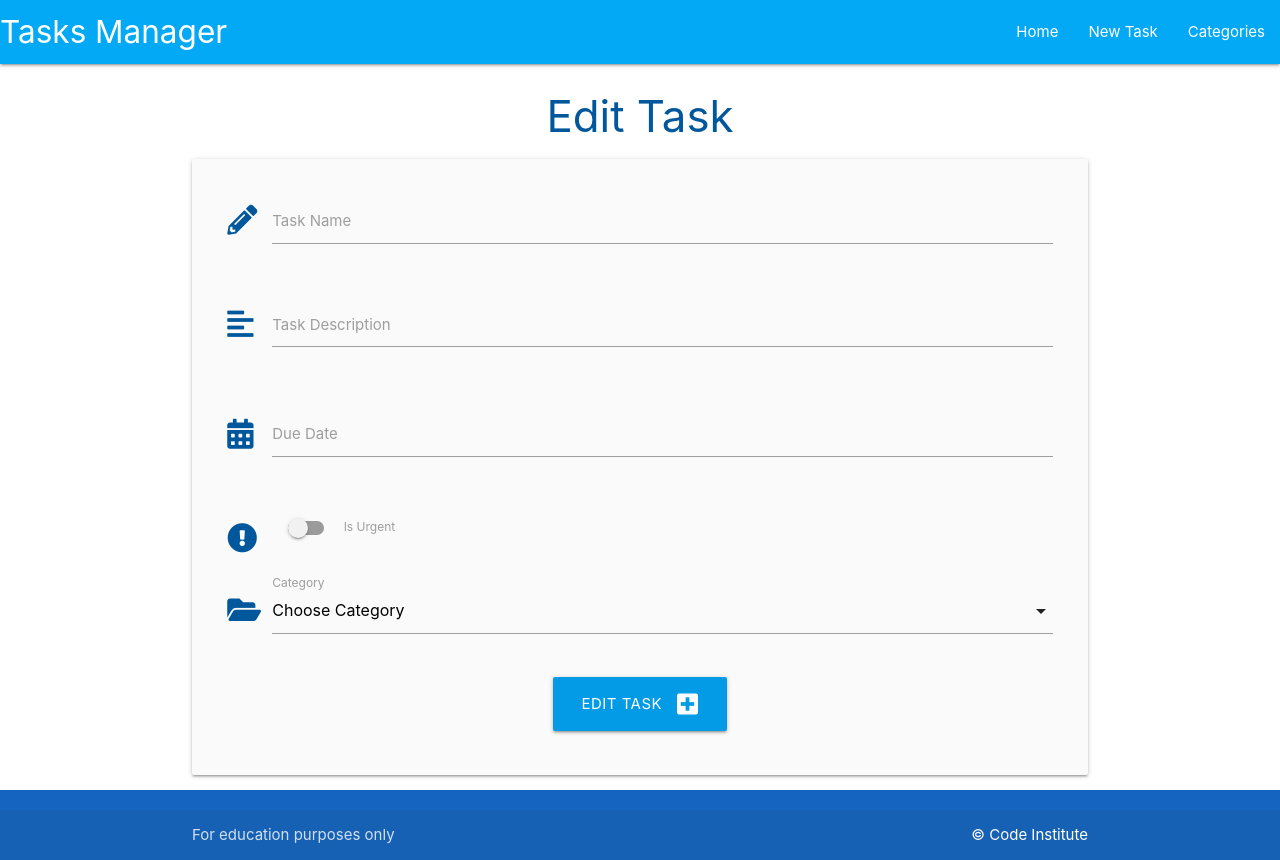
After one commit to CharlieMcGoldrick/ci-walkthrough-flask-sqlalchemy-task-manager, a Flask app: template taskmanager/templates/edit_task.html in a window 1280 px wide. The commit adds this page. Run offline with Flask 3, Linux system fonts and the light colour scheme; the template is opened without the code that fills it, so the values that code supplies are empty.

Commit message:
Feat: add u of crud to tasks

```diff
--- /dev/null
+++ b/taskmanager/templates/edit_task.html
@@ -0,0 +1,79 @@
+{% extends "base.html" %}
+{% block content %}
+
+    <h3 class="light-blue-text text-darken-4 center-align">Edit Task</h3>
+
+    <div class="row card-panel grey lighten-5">
+        <form class="col s12" method="POST" action="{{ url_for('edit_task', task_id=task.id) }}">
+            <!-- Task Name  -->
+            <div class="row">
+                <div class="input-field col s12">
+                    <i class="fas fa-pencil-alt prefix light-blue-text text-darken-4"></i>
+                    <input id="task_name" name="task_name" value="{{task.task_name }}" minlength="5" maxlength="50" type="text" class="validate" required>
+                    <label for="task_name">Task Name</label>
+                </div>
+            </div>
+            <!-- Task Description  -->
+            <div class="row">
+                <div class="input-field col s12">
+                    <i class="fas fa-align-left prefix light-blue-text text-darken-4"></i>
+                    <textarea name="task_description" id="task_description" class="materialize-textarea validate" cols="5" rows="200">
+                        {{- task.task_description -}}
+                    </textarea>
+                    <label for="task_description">Task Description</label>
+                </div>
+            </div>
+            <!-- Due Data  -->
+            <div class="row">
+                <div class="input-field col s12">
+                    <i class="fas fa-calendar-alt prefix light-blue-text text-darken-4"></i>
+                    <input id="due_date" name="due_date" value="{{task.due_date.strftime('%d %B, %Y') }}" type="text" class="datepicker validate" required>
+                    <label for="due_date">Due Date</label>
+                </div>
+            </div>
+            <!-- Is Urgent  -->
+            <div class="row">
+                <div class="input-field col s12">
+                    <div class="switch">
+                        <i class="fas fa-exclamation-circle prefix light-blue-text text-darken-4"></i>
+                        <label for="is_urgent">
+                            {% if task.is_urgent == True %}
+                            <input id="is_urgent" name="is_urgent" type="checkbox">
+                            {% else %}
+                            <input id="is_urgent" name="is_urgent" type="checkbox">
+                            {% endif %}
+                            <span class="lever"></span>
+                            Is Urgent
+                        </label>
+                    </div>
+                </div>
+            </div>
+            <!-- Category Id  -->
+            <div class="row">
+                <div class="input-field col s12">
+                    <i class="fas fa-folder-open prefix light-blue-text text-darken-4"></i>
+                    <select name="category_id" id="category_id" class="validate" required>
+                        <option value="" disabled>Choose Category</option>
+                        {% for category in categories %}
+                            {% if category == task.category %}
+                            <option value="{{ category.id }}" selected>{{ category.category_name }}</option>
+                            {% else %}
+                            <option value="{{ category.id }}">{{ category.category_name }}</option>
+                            {% endif %}
+                        {% endfor %}
+                    </select>
+                    <label for="task_name">Category</label>
+                </div>
+            </div>
+            <!-- Submit Name  -->
+            <div class="row">
+                <div class="col s12 center-align">
+                    <button type="submit" class="btn-large light-blue darken-1">
+                        Edit Task <i class="fas fa-plus-square right"></i>
+                    </button>
+                </div>
+            </div>
+        </form>
+    </div>
+
+{% endblock %}
--- a/taskmanager/templates/tasks.html
+++ b/taskmanager/templates/tasks.html
@@ -33,6 +33,9 @@
             <div class="collapsible-body">
                 <strong>{{  task.category }}</strong>
                 <p>{{ task.task_description }}</p>
+                <p>
+                    <a href="{{ url_for('edit_task', task_id=task.id) }}" class="btn green accent-4">Edit</a>
+                </p>
             </div>
         </li>
         {% endfor %}
```
Also changed, not shown: taskmanager/routes.py (+13 -0 lines).
